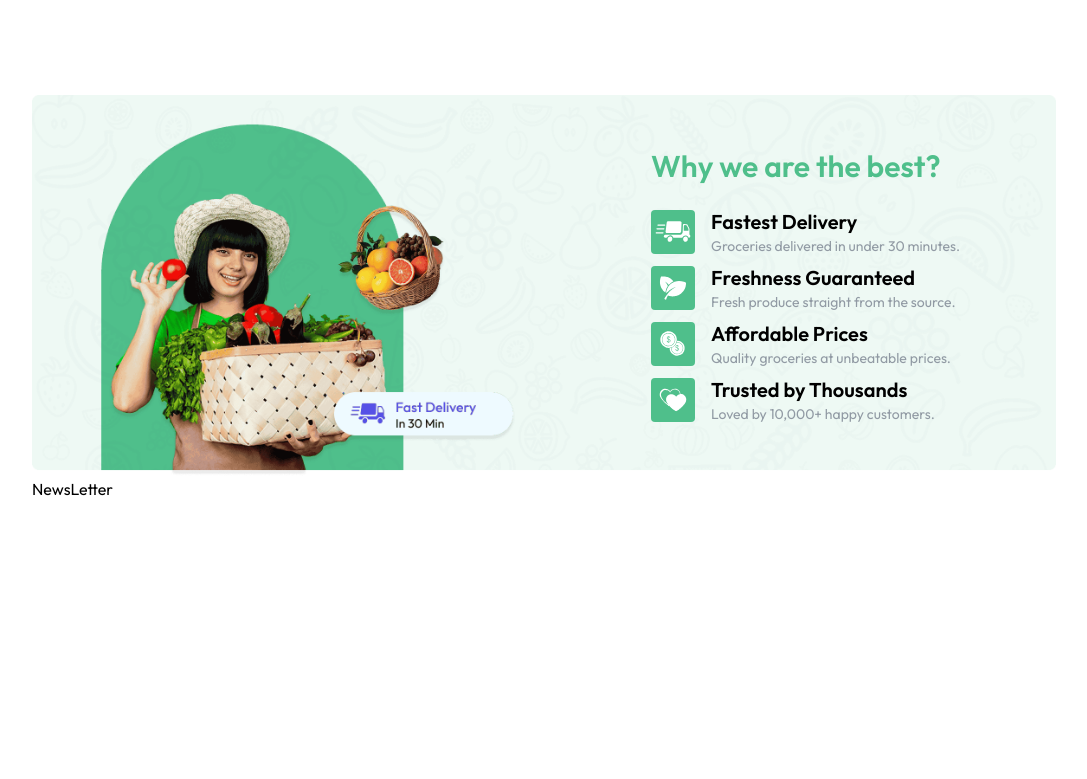
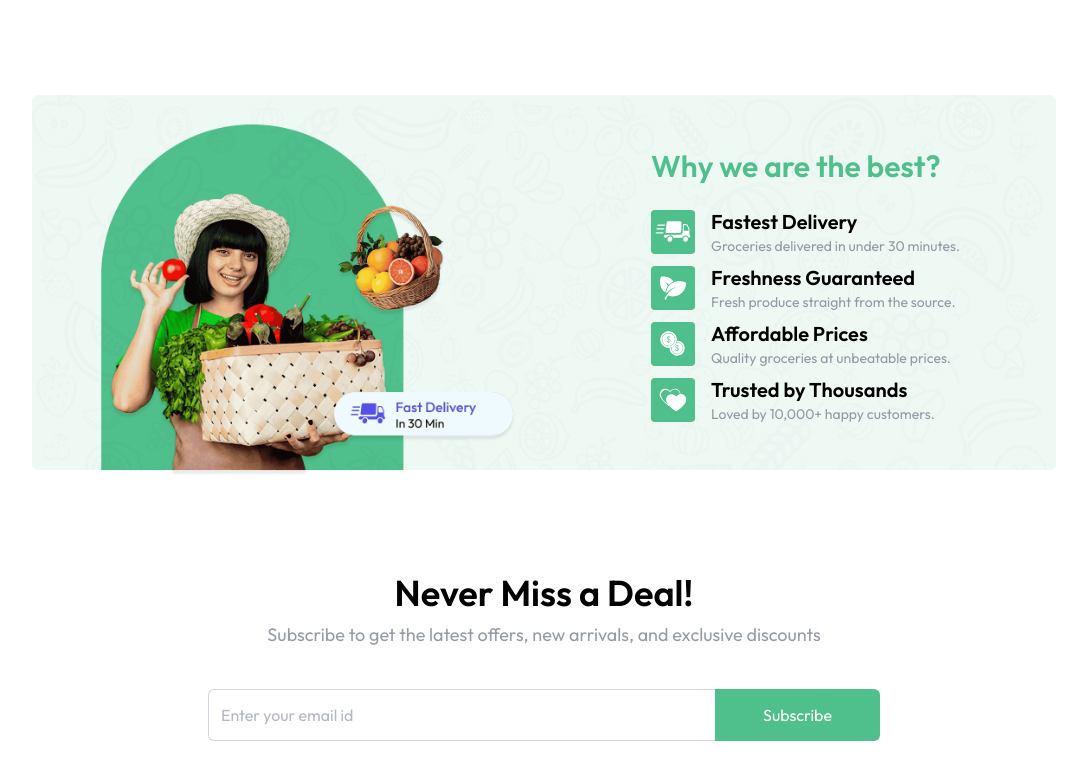
Before and after one commit to arwijesuriya/mern-grocery, a React (Vite) app in the folder frontend/: page / in a window 1280 px wide. Shown: the part 1197-1976 px from the top of the page, without its empty margins (96-1183 px from the left). Before the commit the page ends 1698 px from the top, so only its background shows below. Built offline with nearby package versions, Linux system fonts and the light colour scheme.

Commit message:
update NewsLetter.jsx

```diff
--- a/frontend/src/components/NewsLetter.jsx
+++ b/frontend/src/components/NewsLetter.jsx
@@ -1,9 +1,25 @@
-import React from 'react'
+import React from "react";
 
 const NewsLetter = () => {
-  return (
-    <div>NewsLetter</div>
-  )
+    return (
+        <div className="flex flex-col items-center justify-center text-center space-y-2 mt-24 pb-14">
+            <h1 className="md:text-4xl text-2xl font-semibold">Never Miss a Deal!</h1>
+            <p className="md:text-lg text-gray-500/70 pb-8">
+                Subscribe to get the latest offers, new arrivals, and exclusive discounts
+            </p>
+            <form className="flex items-center justify-between max-w-2xl w-full md:h-13 h-12">
+                <input
+                    className="border border-gray-300 rounded-md h-full border-r-0 outline-none w-full rounded-r-none px-3 text-gray-500"
+                    type="text"
+                    placeholder="Enter your email id"
+                    required
+                />
+                <button type="submit" className="md:px-12 px-8 h-full text-white bg-primary hover:bg-primary-dull transition-all cursor-pointer rounded-md rounded-l-none">
+                    Subscribe
+                </button>
+            </form>
+        </div>
+    )
 }
 
-export default NewsLetter
+export default NewsLetter;
--- a/frontend/src/pages/Home.jsx
+++ b/frontend/src/pages/Home.jsx
@@ -7,7 +7,7 @@
 
 const Home = () => {
     return (
-        <div>
+        <div className="mt-10">
             <MainBanner />
             <Categories />
             <BestSelller />
```
